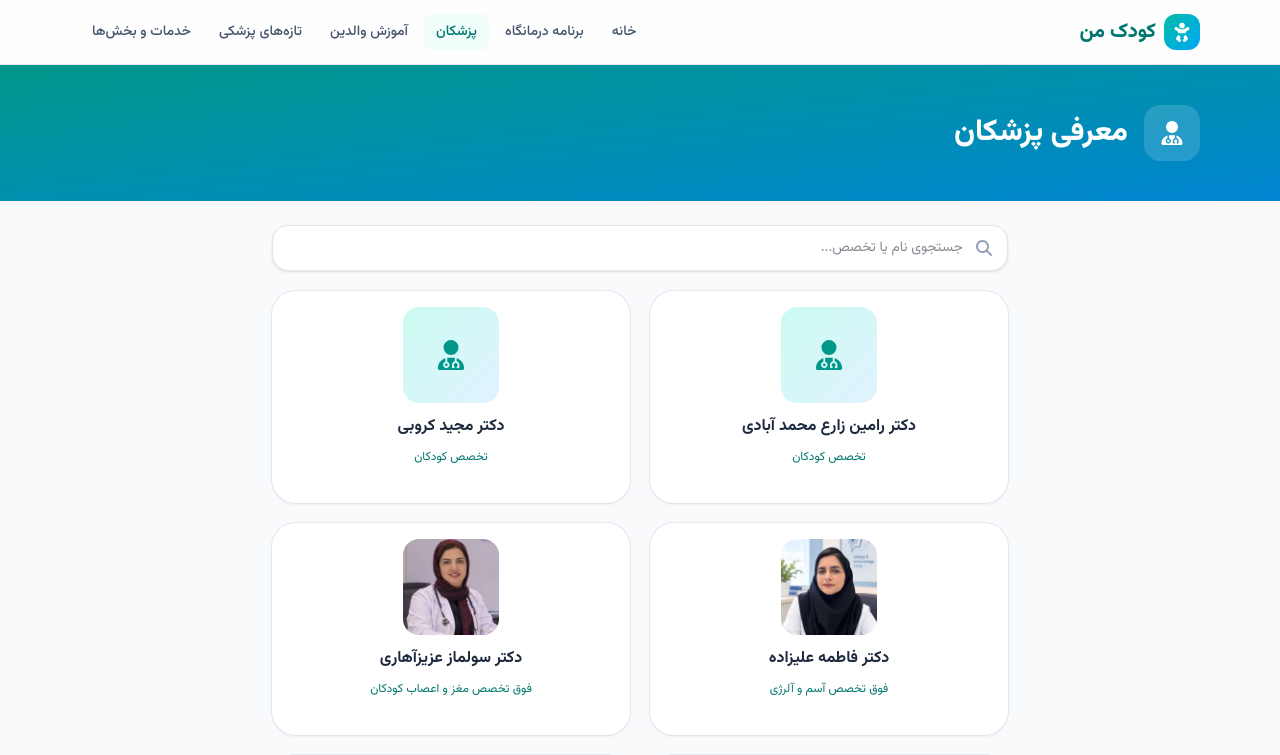
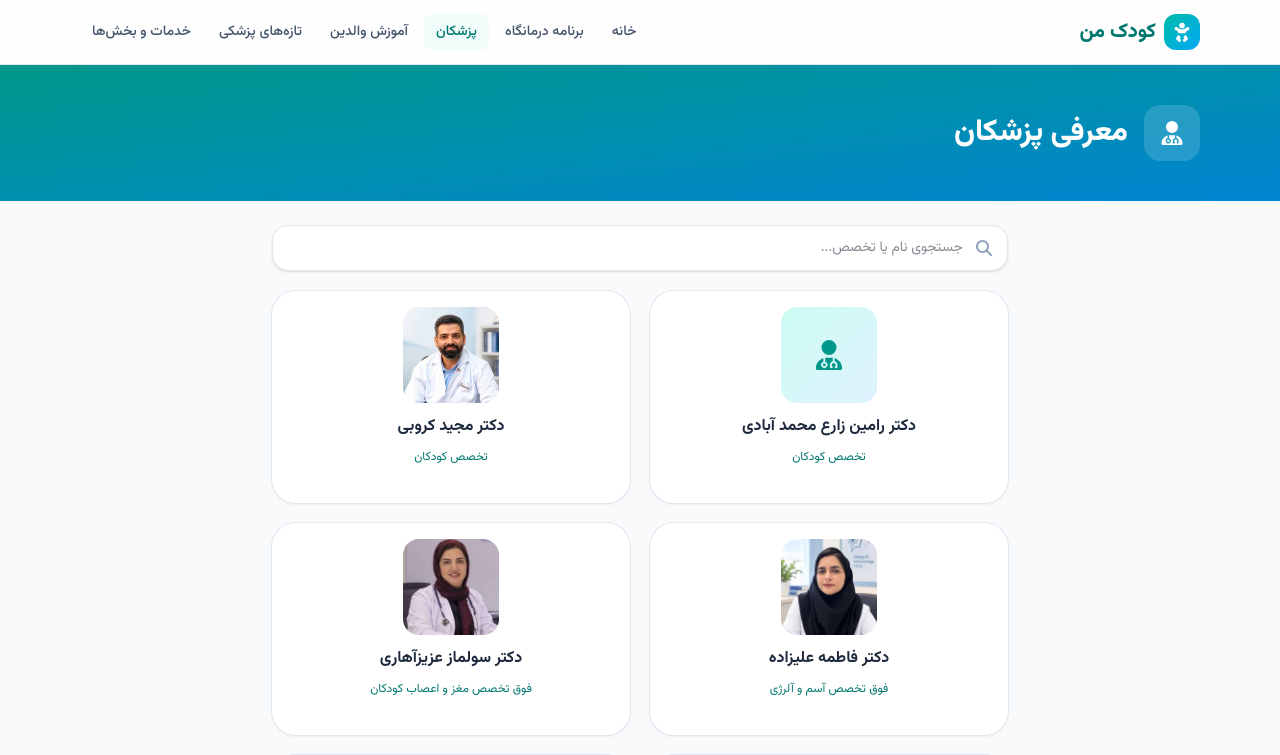
Before and after one commit to mohsenjamalpoor/kodak-man, a Next.js app: page /doctors in a window 1280 px wide. Shown: the top 755 px of the page. Built offline with nearby package versions, Linux system fonts and the light colour scheme.

Commit message:
add a image dr karobi

```diff
--- a/src/data/doctors.js
+++ b/src/data/doctors.js
@@ -19,7 +19,7 @@ export const doctors = [
     id: 2,
     name: "دکتر مجید کروبی",
     specialty: " تخصص کودکان",
-    image: null,
+    image: "/images/drkarobi.jpg",
     bio: "مسئول بخش مراقبت‌های ویژه نوزادان با تمرکز بر نوزادان نارس و حمایت تنفسی.",
     education: ["دکترای پزشکی عمومی", "تخصص کودکان", "فلوشیپ نوزادان"],
     schedule: {
```
Also changed, not shown: public/images/drkarobi.jpg (added).
